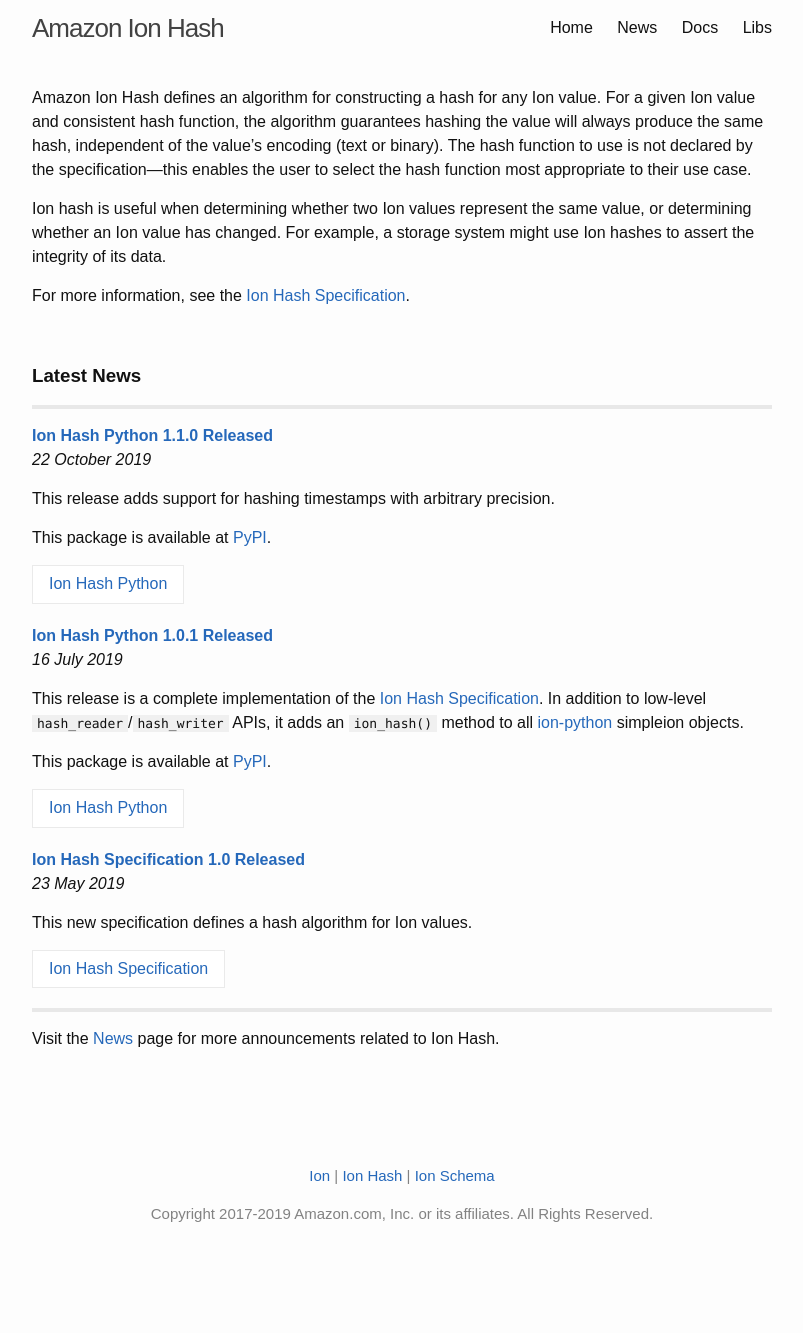
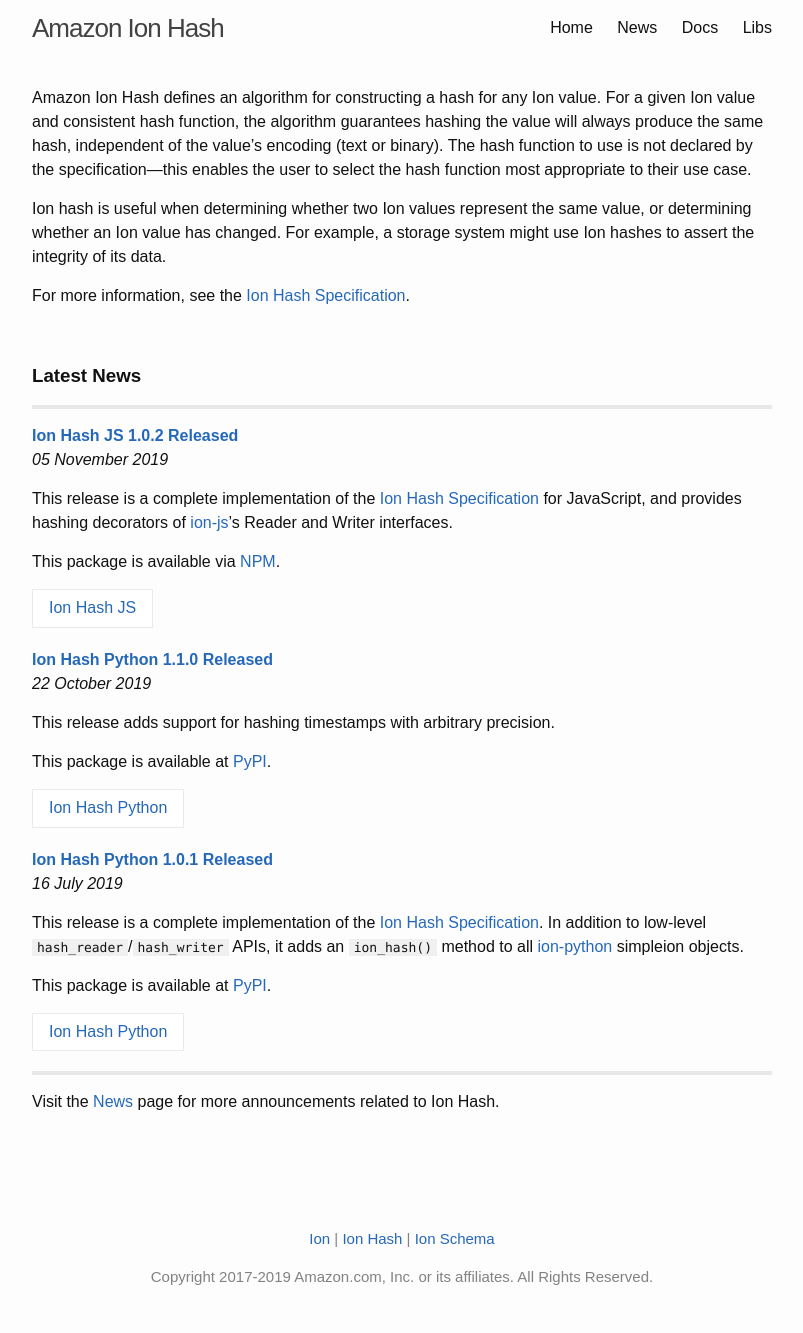
Before and after one commit to amazon-ion/ion-hash, a Jekyll site: the page built from index.md, in a window 1280 px wide. Shown: the whole page, without its empty margins (238-1041 px from the left). Built offline with Jekyll 4.4.1, drawn with Linux system fonts in a browser that asks for light colours; before the commit the page ends 1270 px from its top, so only the background shows below that.

Commit message:
Announces ion-hash-js 1.0.2 (#6)

```diff
--- /dev/null
+++ b/_posts/2019-11-05-ion-hash-js-1_0_2-released.md
@@ -0,0 +1,11 @@
+---
+layout: news_item
+title: "Ion Hash JS 1.0.2 Released"
+date: 2019-11-05
+categories: news
+---
+This release is a complete implementation of the [Ion Hash Specification](https://amzn.github.io/ion-hash/docs/spec.html) for JavaScript, and provides hashing decorators of [ion-js](https://github.com/amzn/ion-js)'s Reader and Writer interfaces.
+
+This package is available via [NPM](https://www.npmjs.com/package/ion-hash-js).
+
+| [Ion Hash JS](https://github.com/amzn/ion-hash-js) |
```
Also changed, not shown: libs.md (+1 -0 lines).
